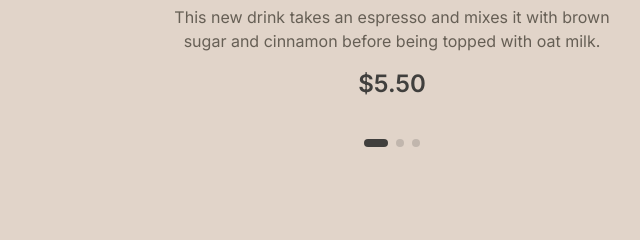
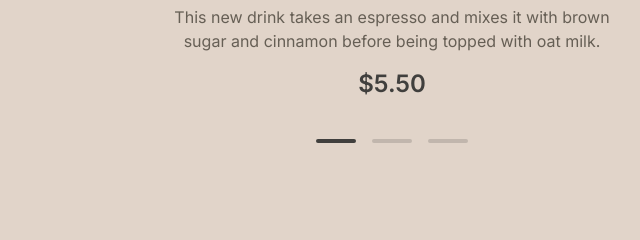
Before and after one commit to KatyMist/rsschool-landing-page, a website built with Vite: page index.html in a window 1280 px wide. Shown: the part 1340-1580 px from the top of the page, 248-888 px from the left. Built offline with nearby package versions, Linux system fonts and the light colour scheme.

Commit message:
fix: favorites dots — equal-width dashes, active differs only by color
Active dot was wider (24px vs 8px circle) than the inactive ones;
figma shows all three the same length, only the color changes.

```diff
--- a/src/styles/main.scss
+++ b/src/styles/main.scss
@@ -600,18 +600,19 @@ a {
   display: flex;
   align-items: center;
   justify-content: center;
-  gap: 8px;
+  gap: 16px;
   margin-top: 40px;
 }
 
+// В макете все три чёрточки одной ширины — активная отличается только цветом,
+// а не тем, что она шире остальных (как было раньше).
 .favorites__dot {
-  width: 8px;
-  height: 8px;
+  width: 40px;
+  height: 4px;
   border-radius: 999px;
   background-color: var(--border-primary);
 
   &--active {
-    width: 24px;
     background-color: var(--color-text);
   }
 }
```
